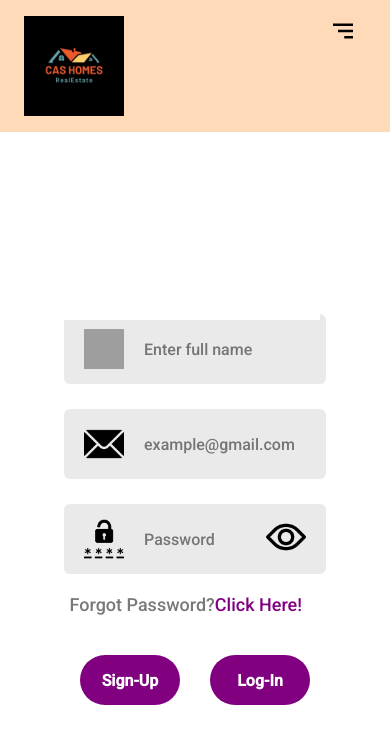
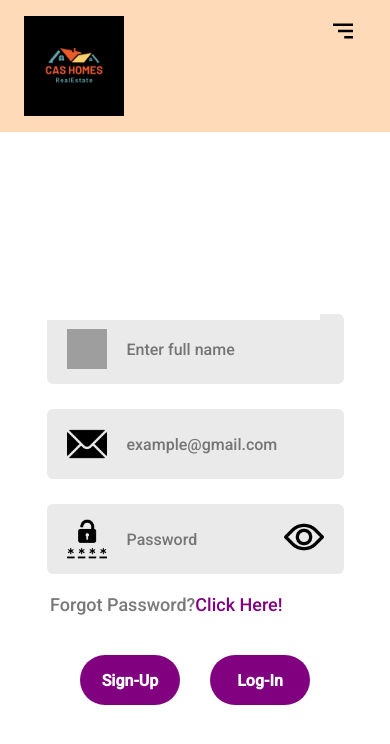
Before and after one commit to Castro32/Cas-Homes, a React (Vite) app: page /signup in a window 390 px wide. Shown: the top 744 px of the page. Built offline with nearby package versions, Linux system fonts and the light colour scheme; grey boxes are pictures that could not be loaded.

Commit message:
added responsiveness ti the sign up page

```diff
--- a/src/components/SignUp/signup.css
+++ b/src/components/SignUp/signup.css
@@ -92,7 +92,7 @@
 }
 @media  (max-width: 768px) {
     .container {
-      width: 90%; /* Adjust width for smaller screens */
+      width: auto; /* Adjust width for smaller screens */
     }
 
     .header {
```
